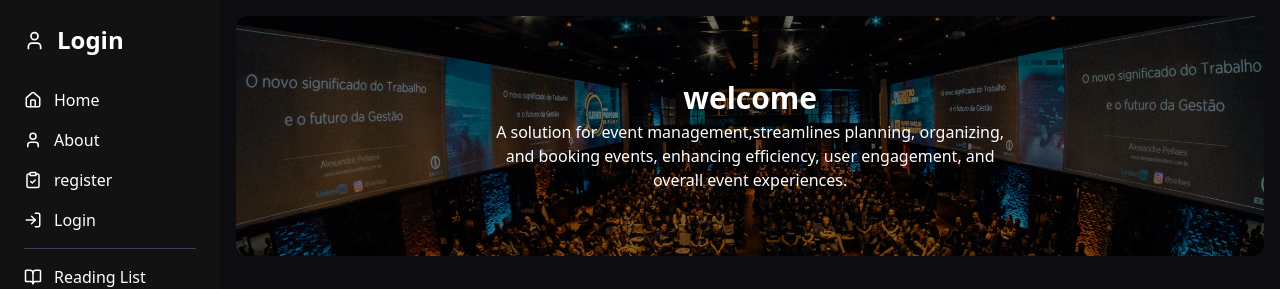
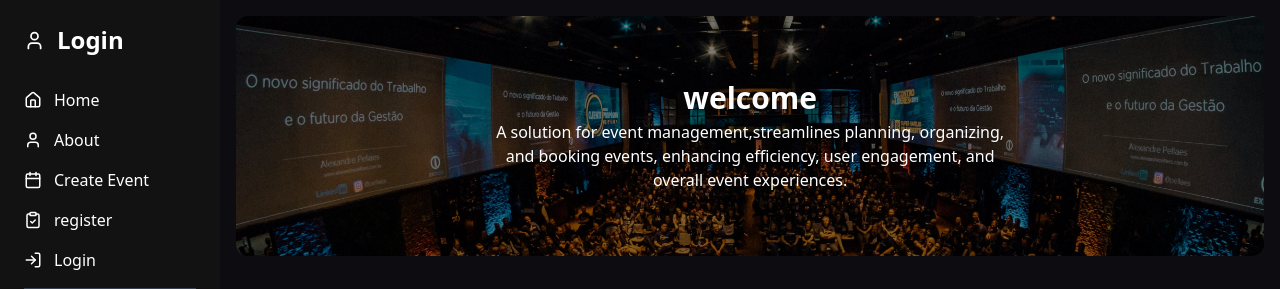
Before and after one commit to neerajmore111/Event-Full-Stack, a React (Vite) app in the folder ClintSide/EventManagment2/ManageEvent/: page / in a window 1280 px wide. Shown: the top 289 px of the page. Built offline with nearby package versions, Linux system fonts and the light colour scheme.

Commit message:
Update tri.jsx
x

```diff
--- a/ClintSide/EventManagment2/ManageEvent/src/tri.jsx
+++ b/ClintSide/EventManagment2/ManageEvent/src/tri.jsx
@@ -96,11 +96,11 @@ export default function Dashboard() {
             {role=="attendee"&&token?<Link to="/Booking" className="flex items-center space-x-3 cursor-pointer hover:text-gray-300" ><NavItem icon={<Calendar size={18}/>} label="Events" /></Link>
              :""
             }
-            {role=="attendee"&&token?<Link to="/Booking/myBooing" className="flex items-center space-x-3 cursor-pointer hover:text-gray-300" ><NavItem icon={<Book size={18} />} label="My Booking" /></Link>:''}
+            {role=="attendee"&&token?<Link to="/Booking/myBooing" className="flex items-center space-x-3 cursor-pointer hover:text-gray-300" ><NavItem icon={<Book size={18} />} label="My Booking" /></Link>:<Link to="/eventCreate" className="flex items-center space-x-3 cursor-pointer hover:text-gray-300" ><NavItem icon={<Calendar size={18}/>} label="Create Event" /></Link>}
 
-           {role=="organiser"?<Link to="/eventCreate" className="flex items-center space-x-3 cursor-pointer hover:text-gray-300" ><NavItem icon={<Calendar size={18}/>} label="Create Event" /></Link>
+{/*            {role=="organiser"?<Link to="/eventCreate" className="flex items-center space-x-3 cursor-pointer hover:text-gray-300" ><NavItem icon={<Calendar size={18}/>} label="Create Event" /></Link>
            :""}
-
+            */}
 
 
             {/* <NavItem icon={<PieChart size={18} />} label="Investments" /> */}
```
